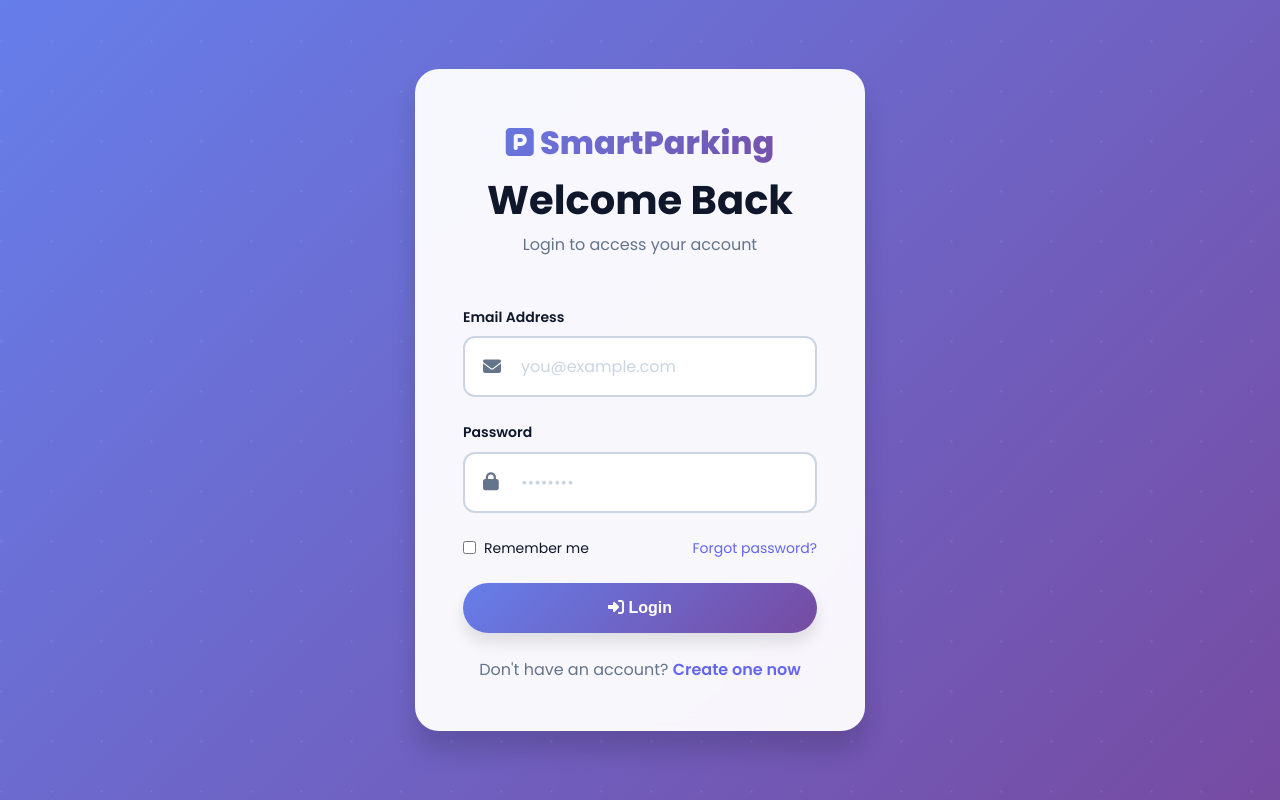
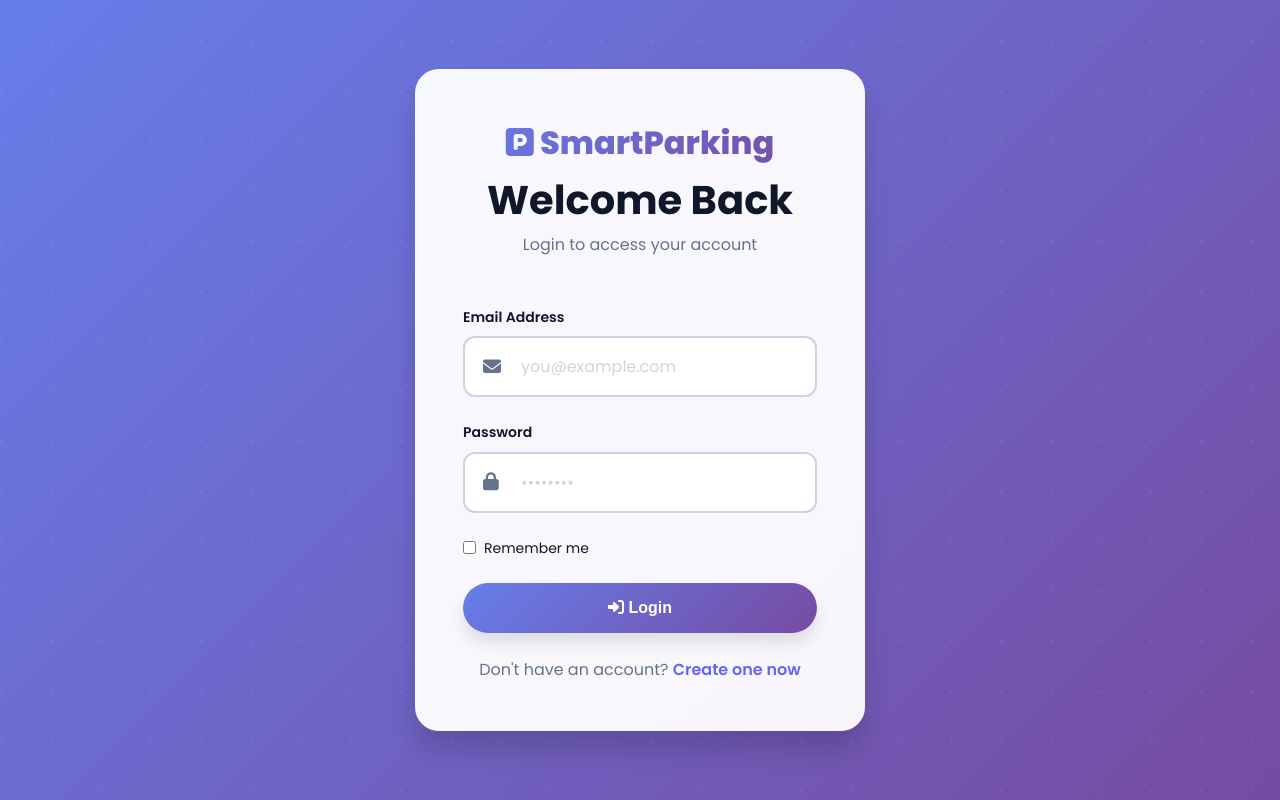
Before and after one commit to blue-pixelguy/smartcityparking, a Flask app: page /login in a window 1280 px wide. Run offline with Flask 3, Linux system fonts and the light colour scheme.

Commit message:
Initial commit

```diff
--- a/templates/login.html
+++ b/templates/login.html
@@ -41,13 +41,12 @@
                     </div>
                 </div>
 
-                <!-- Remember Me & Forgot Password -->
+                <!-- Remember Me -->
                 <div style="display: flex; justify-content: space-between; align-items: center; margin-bottom: 1.5rem;">
                     <label style="display: flex; align-items: center; gap: 0.5rem; cursor: pointer; font-size: 0.875rem;">
                         <input type="checkbox" id="remember" style="cursor: pointer;">
                         <span>Remember me</span>
                     </label>
-                    <a href="#" style="font-size: 0.875rem; color: var(--primary);">Forgot password?</a>
                 </div>
 
                 <!-- Submit Button -->
```
